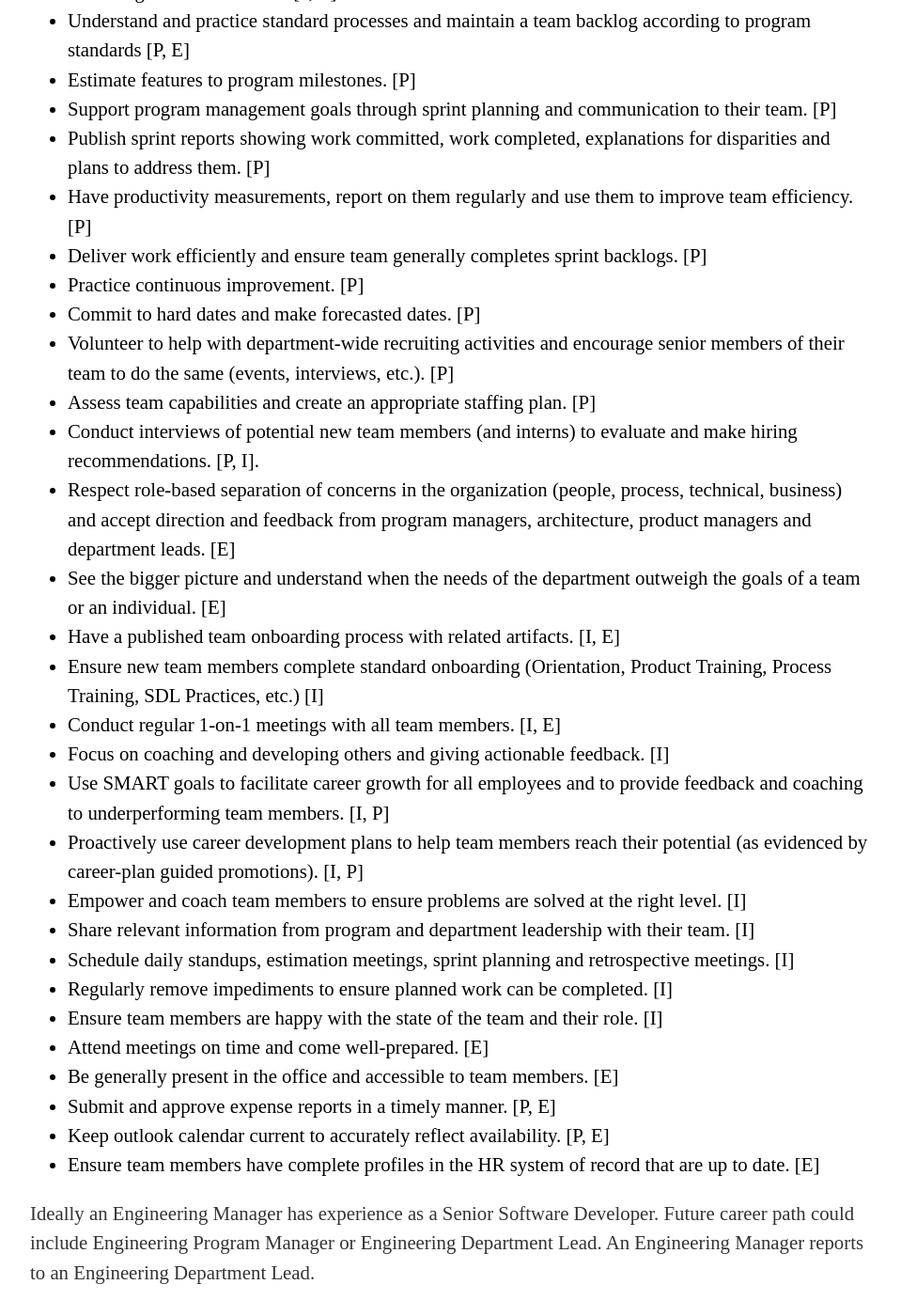
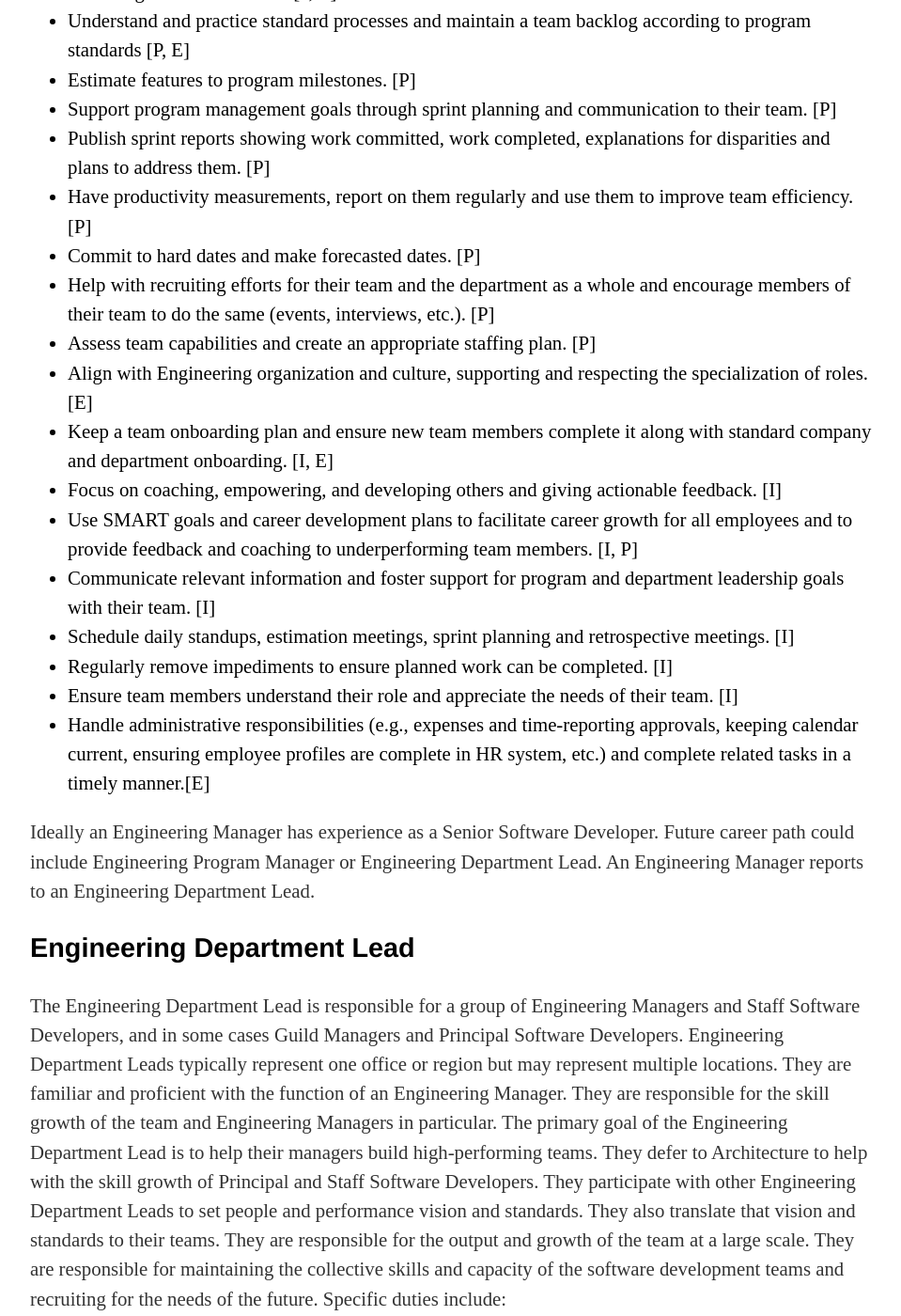
Before and after one commit to OSIEng/osieng.github.io, a Jekyll site: the page built from leadership_track/index.html, in a window 1280 px wide and 1400 px high, scrolled down 3908 px. Shown: the whole window at 94% size, without its empty margins (160-1119 px from the left). Built offline with Jekyll 4.4.1, drawn with Linux system fonts in a browser that asks for light colours; some of the changed text lies outside the part shown.

Commit message:
Career-track-updates
Updated EM role to reduce the list of attributes based on EDL discussions.

Added responsibility for Staff & Principal Developers and Guild Managers to the EDL role.

```diff
--- a/leadership_track/index.html
+++ b/leadership_track/index.html
@@ -44,6 +44,7 @@ title: Leadership Track - OSIsoft Engineering
 <li>Respect team members and value their perspectives. </li>
 <li>Solve problems and analyze issues. </li>
 <li>Communicate clearly and well.</li>
+<li>Conduct regular 1-on-1 meetings with team members.</li>
 <li>Actively listen with empathy.</li>
 <li>Collaborate and promote teamwork.</li>
 <li>Handle conflict well.</li>
@@ -66,7 +67,6 @@ title: Leadership Track - OSIsoft Engineering
   <li>Actively participate in program meetings. [T, P]</li>
   <li>Delegate the appropriate technical discussions and decisions to their team. [T, I]</li>
   <li>In coordination with technical leadership, set high standards and ensure the quality of their team's work and adherence to best practices (e.g. automated testing). [T]</li>
-  <li>Provide technical direction and leadership in the absence of a Staff Software Developer. [T]</li>
   <li>Direct team members to known technical experts outside of the team and encourage them to build a strong network. [P]</li>
   <li>Collaborate with Product Management to ensure the team backlog is prioritized appropriately. [P, E]</li>
   <li>Share ownership of program goals and encourage team members to assist other teams in completing them. [P, E]</li>
@@ -76,30 +76,18 @@ title: Leadership Track - OSIsoft Engineering
   <li>Support program management goals through sprint planning and communication to their team. [P]</li>
   <li>Publish sprint reports showing work committed, work completed, explanations for disparities and plans to address them. [P]</li>
   <li>Have productivity measurements, report on them regularly and use them to improve team efficiency. [P]</li>
-  <li>Deliver work efficiently and ensure team generally completes sprint backlogs. [P]</li>
-  <li>Practice continuous improvement. [P]</li>
   <li>Commit to hard dates and make forecasted dates. [P]</li>
-  <li>Volunteer to help with department-wide recruiting activities and encourage senior members of their team to do the same (events, interviews, etc.). [P]</li>
+  <li>Help with recruiting efforts for their team and the department as a whole and encourage members of their team to do the same (events, interviews, etc.). [P]</li>
   <li>Assess team capabilities and create an appropriate staffing plan. [P]</li>
-  <li>Conduct interviews of potential new team members (and interns) to evaluate and make hiring recommendations. [P, I].</li>
-  <li>Respect role-based separation of concerns in the organization (people, process, technical, business) and accept direction and feedback from program managers, architecture, product managers and department leads. [E]</li>
-  <li>See the bigger picture and understand when the needs of the department outweigh the goals of a team or an individual. [E]</li>
-  <li>Have a published team onboarding process with related artifacts. [I, E]</li>
-  <li>Ensure new team members complete standard onboarding (Orientation, Product Training, Process Training, SDL Practices, etc.) [I]</li>
-  <li>Conduct regular 1-on-1 meetings with all team members. [I, E]</li>
-  <li>Focus on coaching and developing others and giving actionable feedback. [I]</li>
-  <li>Use SMART goals to facilitate career growth for all employees and to provide feedback and coaching to underperforming team members. [I, P]</li>
-  <li>Proactively use career development plans to help team members reach their potential (as evidenced by career-plan guided promotions). [I, P]</li>
-  <li>Empower and coach team members to ensure problems are solved at the right level. [I]</li>
-  <li>Share relevant information from program and department leadership with their team. [I]</li>
+  <li>Align with Engineering organization and culture, supporting and respecting the specialization of roles. [E]</li>
+  <li>Keep a team onboarding plan and ensure new team members complete it along with standard company and department onboarding. [I, E]</li>
+  <li>Focus on coaching, empowering, and developing others and giving actionable feedback. [I]</li>
+  <li>Use SMART goals and career development plans to facilitate career growth for all employees and to provide feedback and coaching to underperforming team members. [I, P]</li>
+  <li>Communicate relevant information and foster support for program and department leadership goals with their team. [I]</li>
   <li>Schedule daily standups, estimation meetings, sprint planning and retrospective meetings. [I]</li>
   <li>Regularly remove impediments to ensure planned work can be completed. [I]</li>
-  <li>Ensure team members are happy with the state of the team and their role. [I]</li>
-  <li>Attend meetings on time and come well-prepared. [E]</li>
-  <li>Be generally present in the office and accessible to team members. [E]</li>
-  <li>Submit and approve expense reports in a timely manner. [P, E]</li>
-  <li>Keep outlook calendar current to accurately reflect availability. [P, E]</li>
-  <li>Ensure team members have complete profiles in the HR system of record that are up to date. [E]</li>
+  <li>Ensure team members understand their role and appreciate the needs of their team. [I]</li>
+  <li>Handle administrative responsibilities (e.g., expenses and time-reporting approvals, keeping calendar current, ensuring employee profiles are complete in HR system, etc.) and complete related tasks in a timely manner.[E]</li>
 </ul>
 </p>
 <p>
@@ -107,7 +95,7 @@ title: Leadership Track - OSIsoft Engineering
 </p>
 
 <h3>Engineering Department Lead</h3>
-<p>The Engineering Department Lead is responsible for a group of Engineering Managers. They typically represent one office or region but may represent multiple locations. They are familiar and proficient with the function of an Engineering Manager. They are responsible for the skill growth of the team and Engineering Managers. They participate with other Engineering Department Leads to set people and performance vision and standards. They also translate that vision and standards to their teams. They are responsible for the output and growth of the team at a large scale and interact with Engineering Managers and their individual teams. They are responsible for maintaining the collective skills and capacity of the team and recruiting for the needs of the future. Specific duties include:</p>
+<p>The Engineering Department Lead is responsible for a group of Engineering Managers and Staff Software Developers, and in some cases Guild Managers and Principal Software Developers. Engineering Department Leads typically represent one office or region but may represent multiple locations. They are familiar and proficient with the function of an Engineering Manager. They are responsible for the skill growth of the team and Engineering Managers in particular. The primary goal of the Engineering Department Lead is to help their managers build high-performing teams. They defer to Architecture to help with the skill growth of Principal and Staff Software Developers.  They participate with other Engineering Department Leads to set people and performance vision and standards. They also translate that vision and standards to their teams. They are responsible for the output and growth of the team at a large scale. They are responsible for maintaining the collective skills and capacity of the software development teams and recruiting for the needs of the future. Specific duties include:</p>
 <p>Attributes
 <ul>
 <li>Conduct one on one conversations with their team members. [I, E]</li>
@@ -115,8 +103,9 @@ title: Leadership Track - OSIsoft Engineering
 <li>Enable productivity and high standards for the larger team. [I, P]</li>
 <li>Involved with more strategic initiatives to support the team. [I, P, E]</li>
 <li>Assessing staffing needs across teams.  [P]</li>
-<li>Anticipates and provides for regular / typical onboarding needs of new members. [I]</li>
-<li>Coordinates department recruiting and staffing. [P]</li>
+<li>Anticipate and provide for regular / typical onboarding needs of new members. [I]</li>
+<li>Coordinate department recruiting and staffing. [P]</li>
+<li>Promote communication and alignment throughout the department. [I, E, P]</li>
 </ul>
 </p>
 <p>
--- a/technical_track/index.html
+++ b/technical_track/index.html
@@ -136,6 +136,7 @@ Demonstrates established leadership and influence at the team and program level.
 		<li>Considers both technical and business needs when planning development work. [E] </li>
 		<li>Proactively provides confident technical guidance across team. [T, I] </li>
 		<li>Understands security development lifecycle posture and promotes awareness on their team. [I, P] </li>
+		<li>Takes an active role in recruiting new team members and new developers in general. [I, P] </li>
 		<li>Is responsible for a team’s continuous improvement of SDL practices. [T, I, P] </li>
 		<li>Is considered an authority within the company and is sought out for guidance in these areas. [T, I] </li>
 		<li>Identifies areas for improvement at program or team level in technical systems or processes and drives resolutions in collaboration with teammates. [P, E] </li>
@@ -143,7 +144,6 @@ Demonstrates established leadership and influence at the team and program level.
 		<li>Broadening abilities beyond team. [T] </li>
 		<li>Participates in Engineering research projects. [T] </li>
 		<li>Communicates efficiently and effectively within product development. [I] </li>
-		<li>Takes an active role in recruiting new team members and new developers in general. [E, I] </li>
 		<li>Provides input to Engineering Managers on the technical competence and growth of team members. [T]</li>
 	</ul>
 </p>
```
